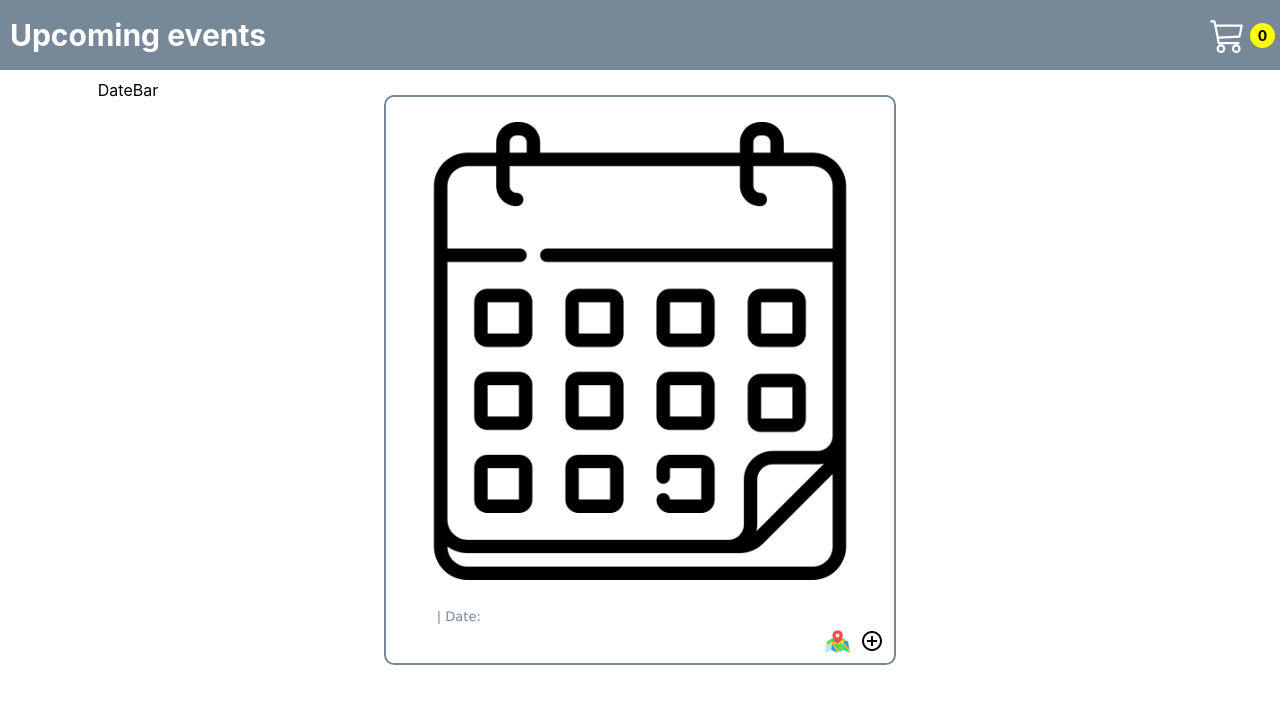
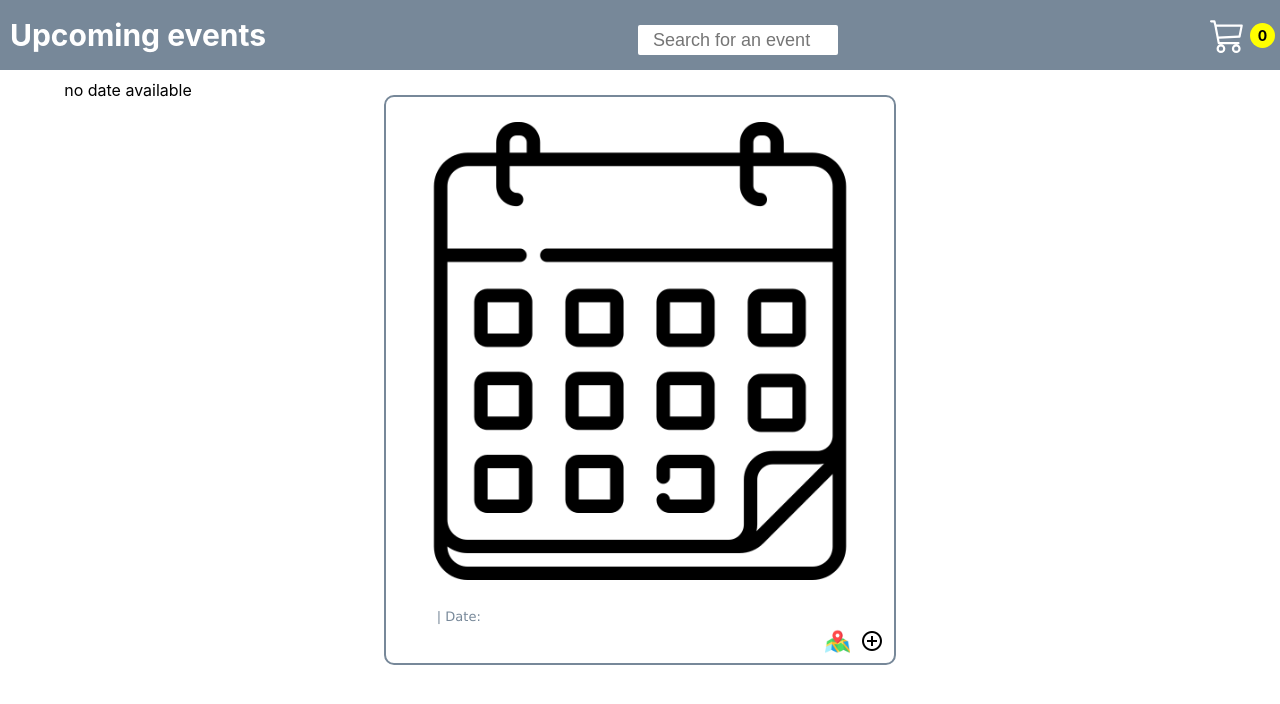
Before and after one commit to Jibbolito/ff963e5a-3d45-11ed-b878-0242ac120002, a React (Create React App) app: page /search in a window 1280 px wide. Shown: the top 704 px of the page. Built offline with nearby package versions, Linux system fonts and the light colour scheme; no server answers.

Commit message:
searchBar + plusEvent

```diff
--- a/src/App.js
+++ b/src/App.js
@@ -22,13 +22,13 @@ function App() {
   const [ids, setIds] = useState([])
   const [safedIds, setSafedIds] = useState([])
   const [eventsPrep, setEventsPrep] = useState([Event])
+  const [currentDate, setCurrentDate] = useState();
 
   useEffect(() => {
       fetch('https://tlv-events-app.herokuapp.com/events/uk/london')
       .then(response => response.json())
       .then(
         res => {setEvents(res);
-        console.log(res);
       })
       .catch(err => console.log(err))
       .then(handleIncomingData())
@@ -45,23 +45,26 @@ function App() {
           //since we transformed the string date to Date objects we can compare like this:
           return new Date(b.date) - new Date(a.date);
         });
+        setCurrentDate(array[0].date)
         setEventsPrep(array)
       })
     }
-    console.log(eventsPrep)
+    //console.log(eventsPrep)
   }
 
   function addSafedId (id) {
-    let temp = safedIds;
-    temp.push(id);
-    setSafedIds(temp);
-    console.warn("third")
+    if(!safedIds.includes(id)){
+      let temp = safedIds;
+      temp.push(id);
+      setSafedIds(temp);
+    }
+    console.warn(safedIds)
   }
 
   return (
     <>
       <Navbar style={{position:"sticky"}} ammount={safedIds.length} />
-      <DateBar/>
+      <DateBar date={currentDate? currentDate:"no date available"} />
       {eventsPrep.length > 0 ? <Home events={eventsPrep} addSafedId={addSafedId} /> : <></>}
     </>
 
--- a/src/components/date/DateBar.js
+++ b/src/components/date/DateBar.js
@@ -1,12 +1,12 @@
 import React from 'react'
 import styles from "./DateBar.module.css"
 
-const DateBar = () => {
+const DateBar = (props) => {
 
 
 
   return (
-    <div className={styles['date-bar']} >DateBar</div>
+    <div className={styles['date-bar']} >{props.date}</div>
   )
 }
 
--- a/src/components/home/Home.js
+++ b/src/components/home/Home.js
@@ -4,19 +4,19 @@ import SingleEvent from '../../event/SingleEvent'
 
 
 export const Home = (props) => {
-    console.log(props.events)
+    //console.log(props.events)
 
     function addSafedId (id){
-        console.warn("twice")
         props.addSafedId(id);
     }
 
     return (
         <>
-          {props?.events
-            ?
-            props.events.map((event) => SingleEvent(event))
-            : <></>}
+            { props.events && props.events.map((event) => {
+              return(
+                 <SingleEvent event={event} add={addSafedId} />
+             )})
+            }
         </>
     );
 }
--- a/src/components/navigation/NavBar.js
+++ b/src/components/navigation/NavBar.js
@@ -1,5 +1,6 @@
 import styles from './Nav.module.css';
 import { Link } from 'react-router-dom';
+import SearchBar from '../searchBar/SearchBar';
 
 
 const Navbar = (props) => {
@@ -10,6 +11,7 @@ const Navbar = (props) => {
         <Link to="/">
           <h2>Upcoming events</h2>
         </Link>
+        <SearchBar placeholder='Search for an event' />
         <Link to="/calendar">
           <div className={styles["nav-bag"]}>
             <svg xmlns="http://www.w3.org/2000/svg" width="35" height="35" fill="currentColor" className="bi bi-cart3" viewBox="0 0 16 16">
--- /dev/null
+++ b/src/components/searchBar/SearchBar.js
@@ -0,0 +1,18 @@
+import React from 'react'
+import styles from "./SearchBar.module.css"
+
+const SearchBar = ({placeholder, data}) => {
+  return (
+    <div className={styles["search"]}>
+        <div className={styles['searchInputs']}>
+            <input type="text" placeholder={placeholder} />
+            <div className={styles['searchIcon']}></div>
+        </div>
+        <div className={styles['dataResults']}>
+
+        </div>
+    </div>
+  )
+}
+
+export default SearchBar
--- /dev/null
+++ b/src/components/searchBar/SearchBar.module.css
@@ -0,0 +1,57 @@
+.searchInputs {
+    margin-top: 10px;
+    margin-right: 50%;
+    display: flex;
+  }
+
+  .search input {
+    background-color: white;
+    border: 0;
+    border-radius: 2px;
+    font-size: 18px;
+    padding: 15px;
+    height: 30px;
+    width: 200px;
+  }
+
+
+  input:focus {
+    outline: none;
+  }
+
+  .dataResult {
+    margin-top: 5px;
+    width: 300px;
+    height: 200px;
+    background-color: white;
+    box-shadow: rgba(0, 0, 0, 0.35) 0px 5px 15px;
+    overflow: hidden;
+    overflow-y: auto;
+  }
+
+  .dataResult::-webkit-scrollbar {
+    display: none;
+  }
+
+  .dataResult .dataItem {
+    width: 100%;
+    height: 50px;
+    display: flex;
+    align-items: center;
+    color: black;
+  }
+
+  .dataItem p {
+    margin-left: 10px;
+  }
+  a {
+    text-decoration: none;
+  }
+
+  a:hover {
+    background-color: lightgrey;
+  }
+
+  #clearBtn {
+    cursor: pointer;
+  }
--- a/src/event/SingleEvent.js
+++ b/src/event/SingleEvent.js
@@ -6,33 +6,33 @@ import mapSymbol from "./assets/map.png"
 
 
 
-const SingleEvent = (props) => {
-    console.log(props.event)
+const SingleEvent = ({event, add}) => {
+//    console.log(event)
     const handleClick = () => {
-        console.warn("once")
+        add(event.id);
     }
 
     return (
         <div className={styles["container"]}>
             <div className={styles['pictureFrame']}>
-              <a href={"https://ra.co" + props.url} >
-                {typeof props.flyerFront !== 'undefined' > 0 ?
+              <a href={"https://ra.co" + event.url} >
+                {typeof event.flyerFront !== 'undefined' > 0 ?
                 <img
                 className={styles['picture']}
-                src={props.flyerFront ? props.flyerFront : cal}
+                src={event.flyerFront ? event.flyerFront : cal}
                 alt="new"
                 />
                 :
                 <img className={styles['picture']} src={cal}  />}
               </a>
             </div>
-            <div className={styles['name']}>{props.title}</div>
-            <div className={styles['date']}>| Date: {props.date}</div>
+            <div className={styles['name']}>{event.title}</div>
+            <div className={styles['date']}>| Date: {event.date}</div>
             <div className={styles['plus']}>
               <img src={plus} onClick={handleClick} />
             </div>
             <div className={styles['plus']}>
-              <a href={props.location}>
+              <a href={event.location}>
                 <img className={styles['location']} src={mapSymbol} />
               </a>
             </div>
```
